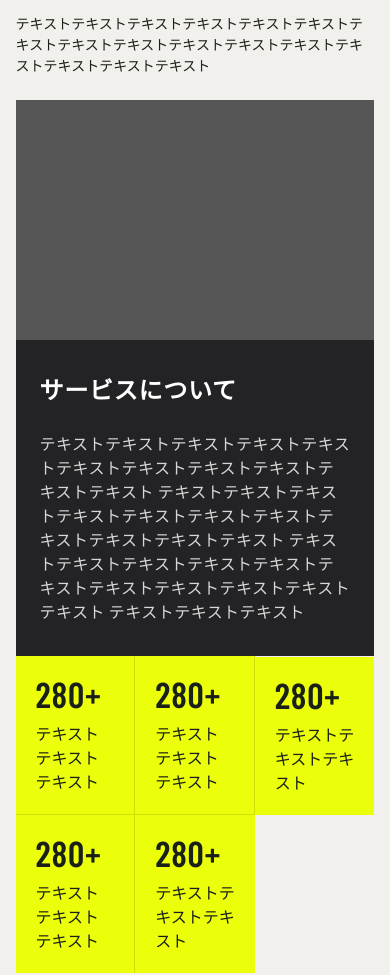
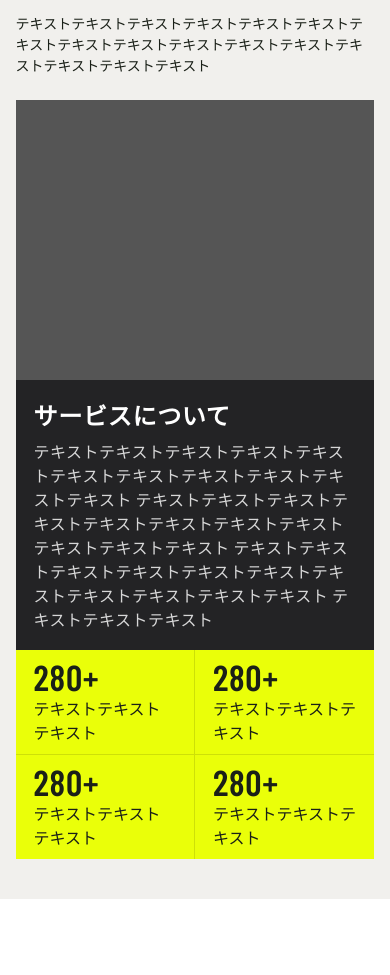
Before and after one commit to yukokwebdesign-netizen/web-components, a plain HTML site: page component/component-3/index.html in a window 390 px wide. Shown: the part 136-1111 px from the top of the page. After the commit the page ends 1035 px from the top, so only its background shows below. Drawn offline with nearby package versions, Linux system fonts and the light colour scheme; files whose address does not match are found by name.

Commit message:
compo-add

```diff
--- a/component/component-3/index.html
+++ b/component/component-3/index.html
@@ -55,10 +55,6 @@
                             <span class="service-stats__num font-display fw6">280+</span>
                             <span class="service-stats__label f15">テキストテキストテキスト</span>
                         </div>
-                        <div class="service-stats__item">
-                            <span class="service-stats__num font-display fw6">280+</span>
-                            <span class="service-stats__label f15">テキストテキストテキスト</span>
-                        </div>
                     </div>
                 </div>
             </div>
--- a/component/component-3/sp.css
+++ b/component/component-3/sp.css
@@ -6,22 +6,20 @@
     .service-lead {
         font-size: 1.4rem;
         text-align: left;
+        margin-bottom: 24px;
     }
 
+    /* ここから */
     .service-main {
         padding-top: 0;
-        margin-top: 24px;
     }
     .service-main__img {
         position: static;
         width: 100%;
     }
-    .service-main__img-box {
-        height: 240px;
-    }
     .service-main__panel {
         margin-left: 0;
-        padding: 32px 24px;
+        padding: 5%;
         min-height: auto;
     }
     .service-stats {
@@ -29,16 +27,13 @@
         width: 100%;
     }
     .service-stats__inner {
-        display: flex;
-        flex-wrap: wrap;
-        min-height: auto;
+        grid-template-columns: repeat(2, 1fr);
     }
-    .service-stats__item {
-        width: calc(100% / 3);
-        padding: 20px;
-        border-right: 1px solid rgba(0,0,0,0.12);
-        border-bottom: 1px solid rgba(0,0,0,0.12);
+    .service-stats__item:nth-child(2){
+        border-right: none;
     }
-    .service-stats__item:nth-child(3n) { border-right: none; }
-    .service-stats__item:nth-last-child(-n+3) { border-bottom: none; }
+    .service-stats__item:nth-child(3),
+    .service-stats__item:nth-child(4) {
+        border-top: 1px solid rgba(0,0,0,0.12);
+    }
 }
--- a/component/component-3/style.css
+++ b/component/component-3/style.css
@@ -12,22 +12,24 @@
     text-align: center;
     line-height: 1.5;
     margin-top: 16px;
+    margin-bottom: 40px;
 }
 
+/* ここから */
 .service-main {
     position: relative;
-    padding-top: clamp(40px, 5vw, 80px);
-    margin-top: 40px;
+    padding-top: 5%;
 }
 
 .service-main__panel {
     margin-left: 15%;
     background: var(--color-main);
     min-height: 350px;
-    padding: 50px 5% 50px 25%;
+    padding: 5% 5% 5% 25%;
     display: flex;
     flex-direction: column;
     justify-content: center;
+    gap: 0.6em;
 }
 
 .service-main__img {
@@ -49,7 +51,6 @@
     font-weight: 700;
     color: var(--color-white);
     line-height: 1.5;
-    margin-bottom: 24px;
     letter-spacing: 0.03em;
 }
 .service-main__panel-text {
@@ -65,15 +66,15 @@
 }
 .service-stats__inner {
     display: grid;
-    grid-template-columns: repeat(5, 1fr);
+    grid-template-columns: repeat(4, 1fr);
     align-items: center;
 }
 .service-stats__item {
-    padding: 28px 40px;
+    padding: 5% 10%;
     border-right: 1px solid rgba(0,0,0,0.12);
     display: flex;
     flex-direction: column;
-    gap: 10px;
+    gap: 0.2em;
     background: var(--color-sub);
 }
 .service-stats__item:last-child {
--- a/component/component-3/tb.css
+++ b/component/component-3/tb.css
@@ -2,13 +2,7 @@
 /* tb.css */
 
 @media (max-width: 1024px) {
-    .service-main {
-        padding-top: 60px;
-    }
     .service-main__panel {
         min-height: 280px;
     }
-    .service-stats__item {
-        padding: 20px 24px;
-    }
 }
```
